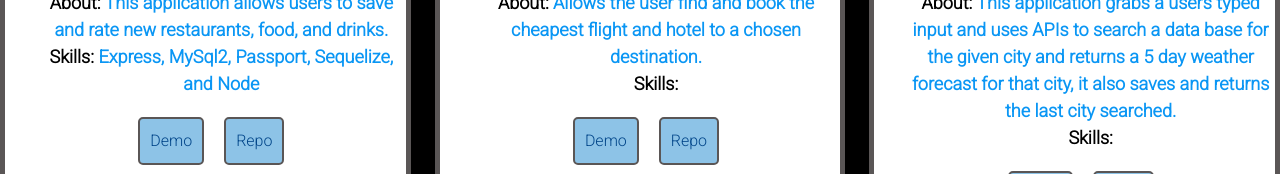
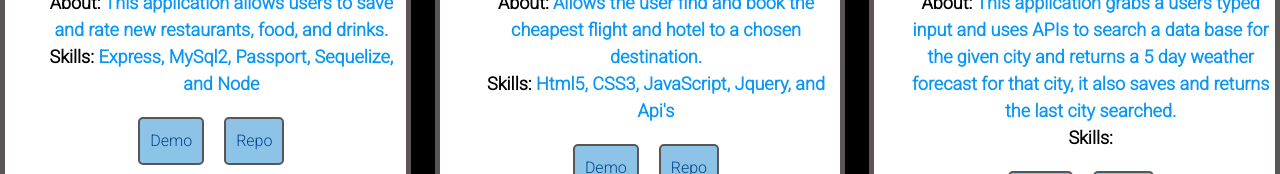
Before and after one commit to jbasquez/jbasquez.github.io, a React (Create React App) app in the folder reactapp/: page /projects in a window 1280 px wide. Shown: the part 396-570 px from the top of the page. Built offline with nearby package versions, Linux system fonts and the light colour scheme.

Commit message:
added in skills to travel buddy

```diff
--- a/reactapp/src/pages/projects.js
+++ b/reactapp/src/pages/projects.js
@@ -22,6 +22,7 @@ function Projects() {
               id={project[1].id}
               name={project[1].name}
               about={project[1].about}
+              skills={project[1].skills}
               image={project[1].image}
               active={project[1].active}
               repo={project[1].repo}
--- a/reactapp/src/project.json
+++ b/reactapp/src/project.json
@@ -13,6 +13,7 @@
         "name": "Travel Buddy",
         "image": "https://user-images.githubusercontent.com/71075507/117594278-c4d54580-b10b-11eb-9c13-fd38cb41109e.png",
         "about": "Allows the user find and book the cheapest flight and hotel to a chosen destination.",
+        "skills":"Html5, CSS3, JavaScript, Jquery, and Api's",
         "active": "https://kmh8827.github.io/Travel-Buddy/",
         "repo": "https://github.com/jbasquez/project1-team2"
     },
```
